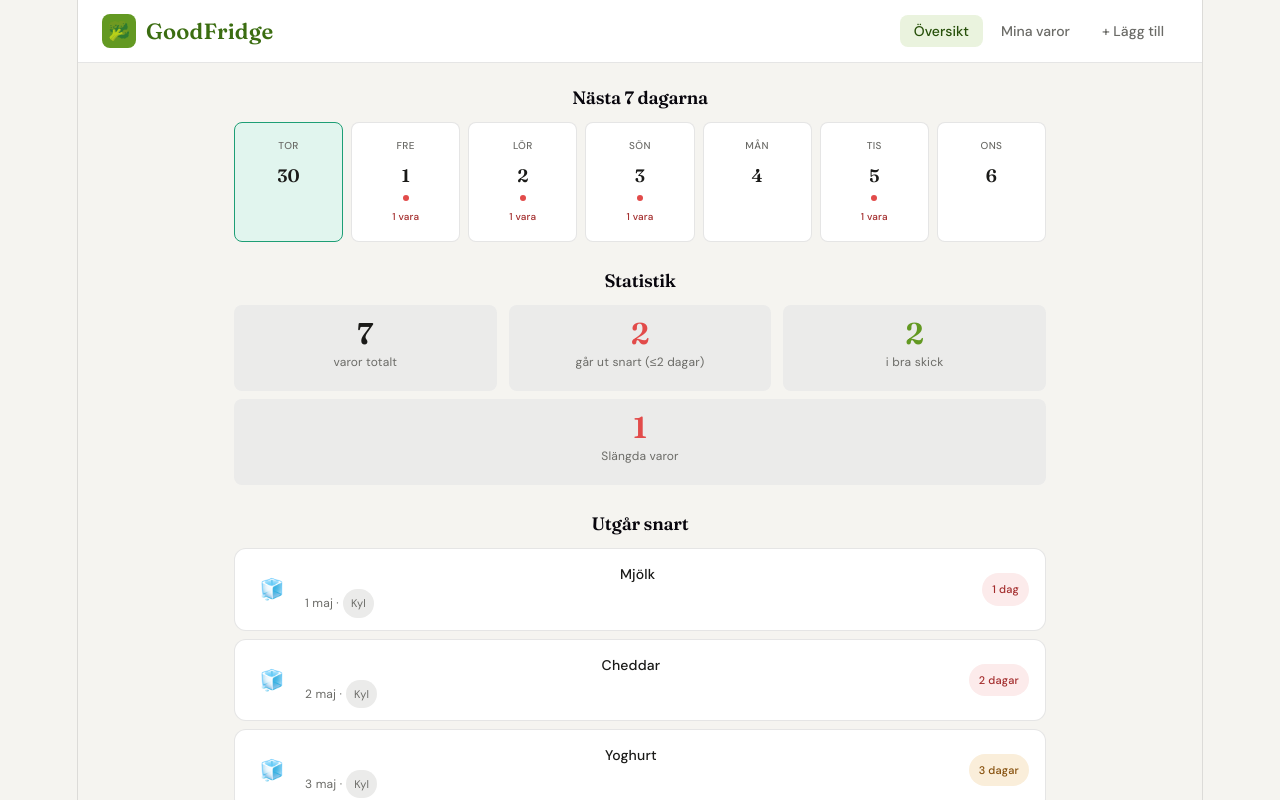
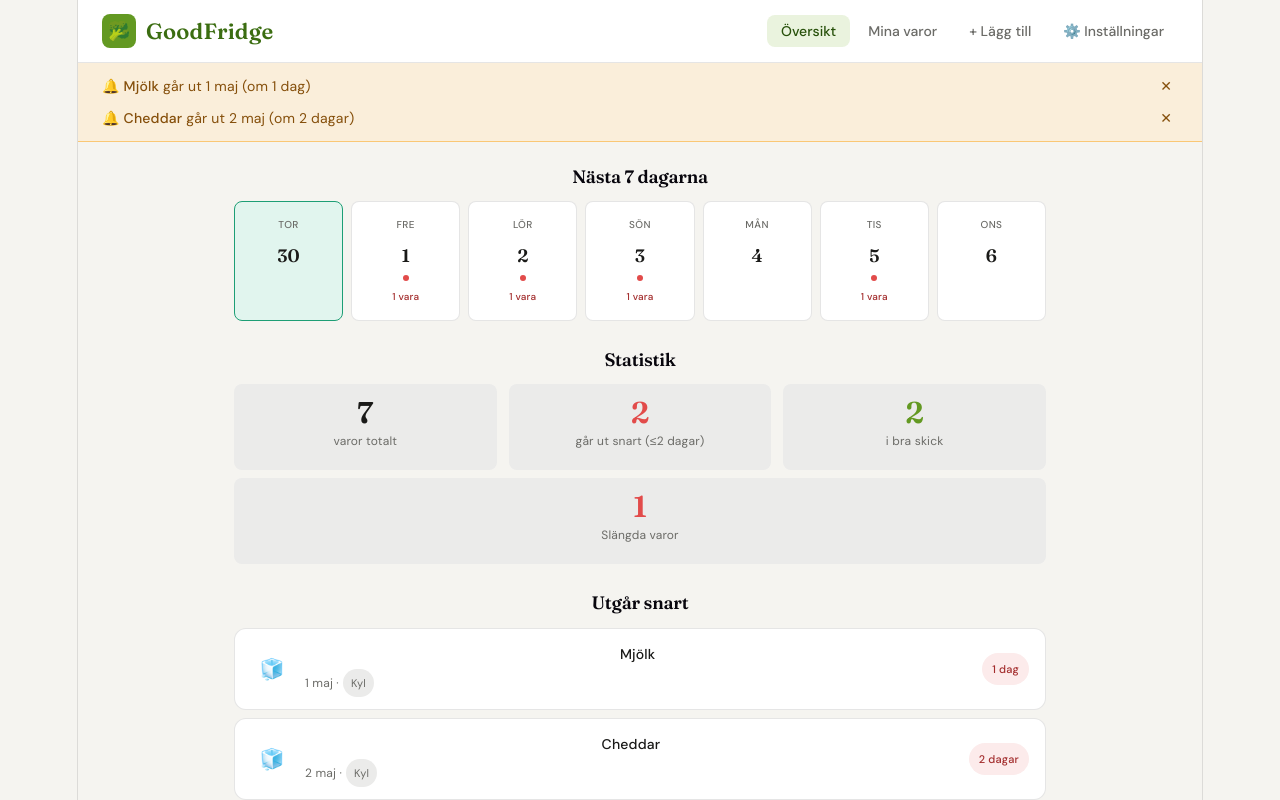
Before and after one commit to livandersson0/DAT257-Group-6, a React (Vite) app in the folder GoodFridge/: page / in a window 1280 px wide. Shown: the top 800 px of the page. Built offline with nearby package versions, Linux system fonts and the light colour scheme.

Commit message:
notifications

```diff
--- a/GoodFridge/src/App.css
+++ b/GoodFridge/src/App.css
@@ -370,6 +370,40 @@ body {
 }
 .empty-icon { font-size: 36px; margin-bottom: 8px; }
 
+/* ── notification banner ─────────────────────────────────────────────── */
+.notif-banner {
+  position: sticky;
+  top: 57px;
+  z-index: 9;
+  display: flex;
+  flex-direction: column;
+  gap: 6px;
+  padding: 10px 24px;
+  background: var(--amber-50);
+  border-bottom: 0.5px solid var(--amber-100);
+}
+
+.notif-item {
+  display: flex;
+  justify-content: space-between;
+  align-items: center;
+  font-size: 14px;
+  color: var(--amber-600);
+}
+
+.notif-item button {
+  background: none;
+  border: none;
+  cursor: pointer;
+  color: var(--amber-600);
+  font-size: 14px;
+  padding: 2px 6px;
+  border-radius: 4px;
+}
+.notif-item button:hover {
+  background: var(--amber-100);
+}
+
 /* ── responsive ──────────────────────────────────────────────────────────── */
 @media (max-width: 640px) {
   .app-header { flex-direction: column; gap: 10px; align-items: flex-start; }
--- a/GoodFridge/src/App.jsx
+++ b/GoodFridge/src/App.jsx
@@ -299,6 +299,55 @@ onChange={e => setDate(e.target.value)}
 )
 }
 
+function NotificationBanner({ notifications, onDismiss }) {
+  useEffect(() => {
+    if (notifications.length > 0) {
+      const audio = new Audio('https://www.soundjay.com/buttons/beep-01a.mp3')
+      audio.play().catch(() => {})
+    }
+  }, [notifications.length])
+
+  if (notifications.length === 0) return null
+
+  return (
+    <div className="notif-banner">
+      {notifications.map(p => (
+        <div key={p.id} className="notif-item">
+          <span>
+            🔔 <strong>{p.name}</strong> går ut {formatDate(p.date)} ({daysLeft(p.date) === 0 ? 'idag' : `om ${daysLeft(p.date)} dag${daysLeft(p.date) === 1 ? '' : 'ar'}`})
+          </span>
+          <button onClick={() => onDismiss(p.id)}>✕</button>
+        </div>
+      ))}
+    </div>
+  )
+}
+
+function SettingsTab({ notifyDaysBefore, setNotifyDaysBefore }) {
+  return (
+    <div>
+      <h2 className="section-title">Notifikationsinställningar</h2>
+      <div className="add-form">
+        <label className="form-label">Notifiera mig när en vara går ut inom:</label>
+        <div style={{ display: 'flex', alignItems: 'center', gap: 8, marginTop: 10 }}>
+          {[1, 2, 3, 5, 7].map(d => (
+            <button
+              key={d}
+              className={`filter-btn${notifyDaysBefore === d ? ' active' : ''}`}
+              onClick={() => setNotifyDaysBefore(d)}
+            >
+              {d} dag{d === 1 ? '' : 'ar'}
+            </button>
+          ))}
+        </div>
+        <p style={{ marginTop: 16, fontSize: 13, color: 'var(--text-2)' }}>
+          Du får notis om varor som går ut inom <strong>{notifyDaysBefore} dagar</strong>.
+        </p>
+      </div>
+    </div>
+  )
+}
+
 // ── main app ───────────────────────────────────────────────────────────────
 
 export default function App() {
@@ -319,10 +368,32 @@ return 8
 })
 const [tab, setTab] = useState('overview')
 
+// ── notification states ──────────────────────────────────────────────
+
+const [notifyDaysBefore, setNotifyDaysBefore] = useState(() => {
+  return Number(localStorage.getItem('gf-notify-days') || '2')
+})
+const [notifications, setNotifications] = useState([])
+const [dismissedIds, setDismissedIds] = useState(() => {
+  try { return JSON.parse(localStorage.getItem('gf-dismissed') || '[]') }
+  catch { return [] }
+})
+
 useEffect(() => {
 localStorage.setItem('gf-products', JSON.stringify(products))
 localStorage.setItem('gf-next-id', String(nextId))
 }, [products, nextId])
+
+  // ── kolla vilka varor som snart går ut ───────────────────────────────
+  useEffect(() => {
+    localStorage.setItem('gf-notify-days', String(notifyDaysBefore))
+    const expiring = products.filter(p => {
+      const dl = daysLeft(p.date)
+      return dl >= 0 && dl <= notifyDaysBefore && !dismissedIds.includes(p.id)
+    })
+    setNotifications(expiring)
+  }, [products, notifyDaysBefore, dismissedIds])
+
 
 function addProduct({ name, date, location }) {
 setProducts(prev => [{ id: nextId, name, date, location }, ...prev])
@@ -342,10 +413,18 @@ function deleteProduct(id) {
 setProducts(prev => prev.filter(p => p.id !== id))
 }
 
+  // ── avfärda notis ────────────────────────────────────────────────────
+  function dismissNotification(id) {
+    const updated = [...dismissedIds, id]
+    setDismissedIds(updated)
+    localStorage.setItem('gf-dismissed', JSON.stringify(updated))
+  }
+
 const TABS = [
 { key: 'overview', label: 'Översikt'   },
 { key: 'fridge',   label: 'Mina varor' },
 { key: 'add',      label: '+ Lägg till'},
+{ key: 'settings',  label: '⚙️ Inställningar' }
 ]
 
 return (
@@ -368,10 +447,13 @@ onClick={() => setTab(t.key)}
 </nav>
 </header>
 
+<NotificationBanner notifications={notifications} onDismiss={dismissNotification} />
+
   <main className="app-body">
     {tab === 'overview' && <OverviewTab products={products} />}
     {tab === 'fridge'   && <FridgeTab   products={products} onDelete={deleteProduct} />}
     {tab === 'add'      && <AddTab       onAdd={addProduct}  recentProducts={products} onDelete={deleteProduct} />}
+    {tab === 'settings' && <SettingsTab notifyDaysBefore={notifyDaysBefore} setNotifyDaysBefore={setNotifyDaysBefore} />}
   </main>
 </div>
 
```
Also changed, not shown: 1 other file (tests, documents, lock files or other folders).
